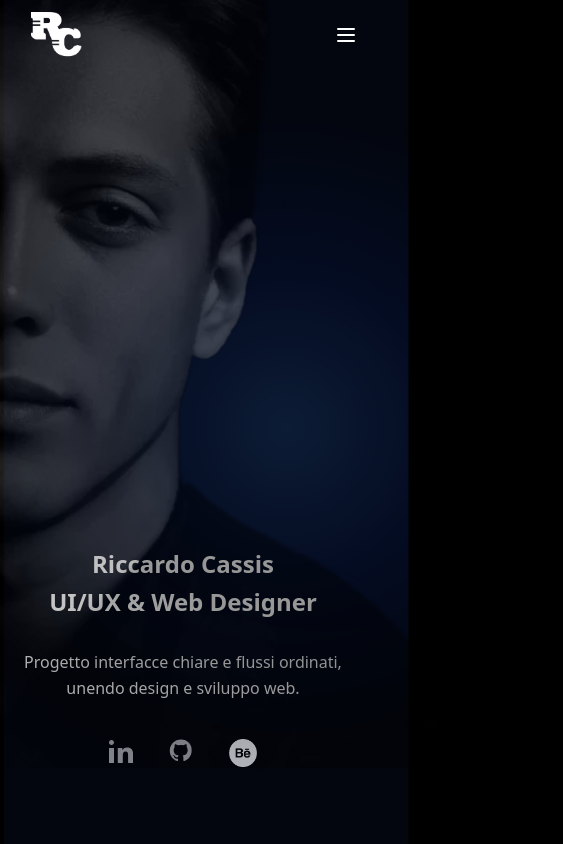
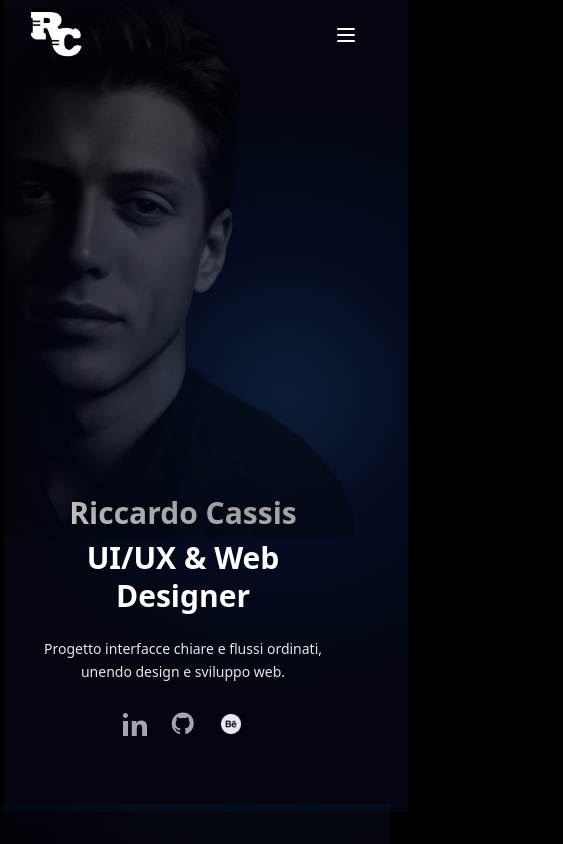
Before and after one commit to Riccardocassis/personal-website-v2, a Vue app: page / in a window 390 px wide. Shown: the top 844 px of the page, 563 px wide, since content can reach past the window. Built offline with nearby package versions, Linux system fonts and the light colour scheme.

Commit message:
Migliora il layout del componente Hero, ottimizzando le classi e le dimensioni per una presentazione più coerente. Aggiungi una maschera per l'immagine e aggiorna le proprietà responsive per migliorare l'esperienza utente.

```diff
--- a/src/components/hero.vue
+++ b/src/components/hero.vue
@@ -6,18 +6,18 @@
       :style="{ background: 'radial-gradient(circle at 70% 50%, rgba(59,130,246,0.22), rgba(29,78,216,0.16) 28%, rgba(30,58,138,0.10) 60%)' }"
     ></div>
 
-    <div class="max-w-screen-xl mx-auto px-6 pt-36 pb-24">
-      <div class="grid grid-cols-1 md:grid-cols-12 gap-12 items-center min-h-[72vh]">
+    <div class="max-w-screen-xl mx-auto px-6 pt-20 md:pt-36 pb-16 md:pb-24">
+      <div class="grid grid-cols-1 md:grid-cols-12 gap-8 md:gap-12 items-center min-h-[60vh] md:min-h-[72vh]">
 
         <!-- IMAGE: mobile on top, desktop on the left -->
         <div class="order-1 md:col-span-6 flex items-center justify-center md:justify-start">
           <div class="relative w-full flex justify-center md:justify-start">
-            <div class="w-[86%] md:w-[45%]">
+            <div class="w-[92%] sm:w-[86%] md:w-[45%]">
               <img
                 src="../assets/hero-riccardo.webp"
                 alt="Portrait of Riccardo Cassis"
-                class="w-full h-auto object-cover rounded-3xl transform scale-[2.5] md:scale-[3.6] relative z-30 opacity-100"
-                style="opacity:1; filter: brightness(0.82) contrast(1.05) saturate(1.0); mask-image: radial-gradient(circle at 68% 50%, rgba(0,0,0,0.95) 45%, rgba(0,0,0,0.6) 65%, transparent 100%); -webkit-mask-image: radial-gradient(circle at 68% 50%, rgba(0,0,0,0.95) 45%, rgba(0,0,0,0.6) 65%, transparent 100%);"
+                class="w-full h-auto object-cover rounded-3xl transform hero-mask scale-[1.4] sm:scale-[1.8] md:scale-[3.6] relative z-30 opacity-100"
+                style="opacity:1; filter: brightness(0.82) contrast(1.05) saturate(1.0);"
               />
             </div>
           </div>
@@ -27,22 +27,22 @@
         <div class="order-2 md:col-span-6 flex items-center">
           <div class="w-full text-white pr-6 md:pr-20 pl-0 md:pl-12 lg:pl-20">
             <div class="max-w-xl md:max-w-xl lg:max-w-xl md:text-left text-center">
-              <h1 ref="titleRef" id="hero-title" class="text-2xl md:text-5xl lg:text-6xl font-extrabold leading-tight">
+              <h1 ref="titleRef" id="hero-title" class="text-3xl sm:text-4xl md:text-5xl lg:text-6xl font-extrabold leading-tight">
                 <span class="whitespace-nowrap">Riccardo Cassis</span> <span class="block md:inline mt-2 md:mt-0">UI/UX &amp; Web Designer</span>
               </h1>
 
-              <p ref="subtitleRef" class="mt-8 text-base md:text-lg text-white/90 max-w-md md:max-w-xl leading-relaxed mx-auto md:mx-0">
+              <p ref="subtitleRef" class="mt-6 md:mt-8 text-sm sm:text-base md:text-lg text-white/90 max-w-md md:max-w-xl leading-relaxed mx-auto md:mx-0">
                 Progetto interfacce chiare e flussi ordinati, unendo design e sviluppo web.
               </p>
 
               <!-- Social icons row (small, white/70, gap-6, centered, mt-8) -->
-              <div class="mt-8 flex justify-center md:justify-start gap-6">
+              <div class="mt-6 md:mt-8 flex justify-center md:justify-start gap-4 md:gap-6">
                 <a
                   href="https://example.com/linkedin"
                   target="_blank"
                   rel="noopener noreferrer"
                   aria-label="LinkedIn"
-                  class="inline-flex items-center justify-center w-9 h-9 text-white/70 hover:text-white hover:scale-105 transition-all duration-200 ease-out cursor-pointer"
+                  class="inline-flex items-center justify-center w-8 h-8 sm:w-9 sm:h-9 text-white/70 hover:text-white hover:scale-105 transition-all duration-200 ease-out cursor-pointer"
                 >
                   <!-- LinkedIn (simple glyph) -->
                   <svg class="w-6 h-6" viewBox="0 0 24 24" fill="currentColor" aria-hidden="true">
@@ -55,7 +55,7 @@
                   target="_blank"
                   rel="noopener noreferrer"
                   aria-label="GitHub"
-                  class="inline-flex items-center justify-center w-9 h-9 text-white/70 hover:text-white hover:scale-105 transition-all duration-200 ease-out cursor-pointer"
+                  class="inline-flex items-center justify-center w-8 h-8 sm:w-9 sm:h-9 text-white/70 hover:text-white hover:scale-105 transition-all duration-200 ease-out cursor-pointer"
                 >
                   <!-- GitHub (octocat simplified) -->
                   <svg class="w-6 h-6" viewBox="0 0 24 24" fill="currentColor" aria-hidden="true">
@@ -68,10 +68,10 @@
                   target="_blank"
                   rel="noopener noreferrer"
                   aria-label="Behance"
-                  class="inline-flex items-center justify-center w-10 h-10 text-white/70 hover:text-white hover:scale-105 transition-all duration-200 ease-out cursor-pointer"
+                  class="inline-flex items-center justify-center w-8 h-8 sm:w-10 sm:h-10 text-white/70 hover:text-white hover:scale-105 transition-all duration-200 ease-out cursor-pointer"
                 >
                   <!-- Behance image asset (preferred for fidelity) -->
-                  <img src="../assets/icon-behance.webp" alt="Behance" class="w-7 h-7 object-contain" />
+                  <img src="../assets/icon-behance.webp" alt="Behance" class="w-5 h-5 sm:w-7 sm:h-7 object-contain" />
                 </a>
               </div>
               <!-- end social icons -->
@@ -136,3 +136,18 @@ onBeforeUnmount(() => {
   }
 })
 </script>
+
+<style scoped>
+/* Responsive adjustments for hero image mask and spacing */
+.hero-mask {
+  -webkit-mask-image: radial-gradient(circle at 68% 50%, rgba(0,0,0,0.95) 45%, rgba(0,0,0,0.6) 65%, transparent 100%);
+  mask-image: radial-gradient(circle at 68% 50%, rgba(0,0,0,0.95) 45%, rgba(0,0,0,0.6) 65%, transparent 100%);
+}
+
+@media (max-width: 640px) {
+  .hero-mask {
+    -webkit-mask-image: radial-gradient(circle at 60% 50%, rgba(0,0,0,0.98) 55%, rgba(0,0,0,0.7) 75%, transparent 100%);
+    mask-image: radial-gradient(circle at 60% 50%, rgba(0,0,0,0.98) 55%, rgba(0,0,0,0.7) 75%, transparent 100%);
+  }
+}
+</style>
```
